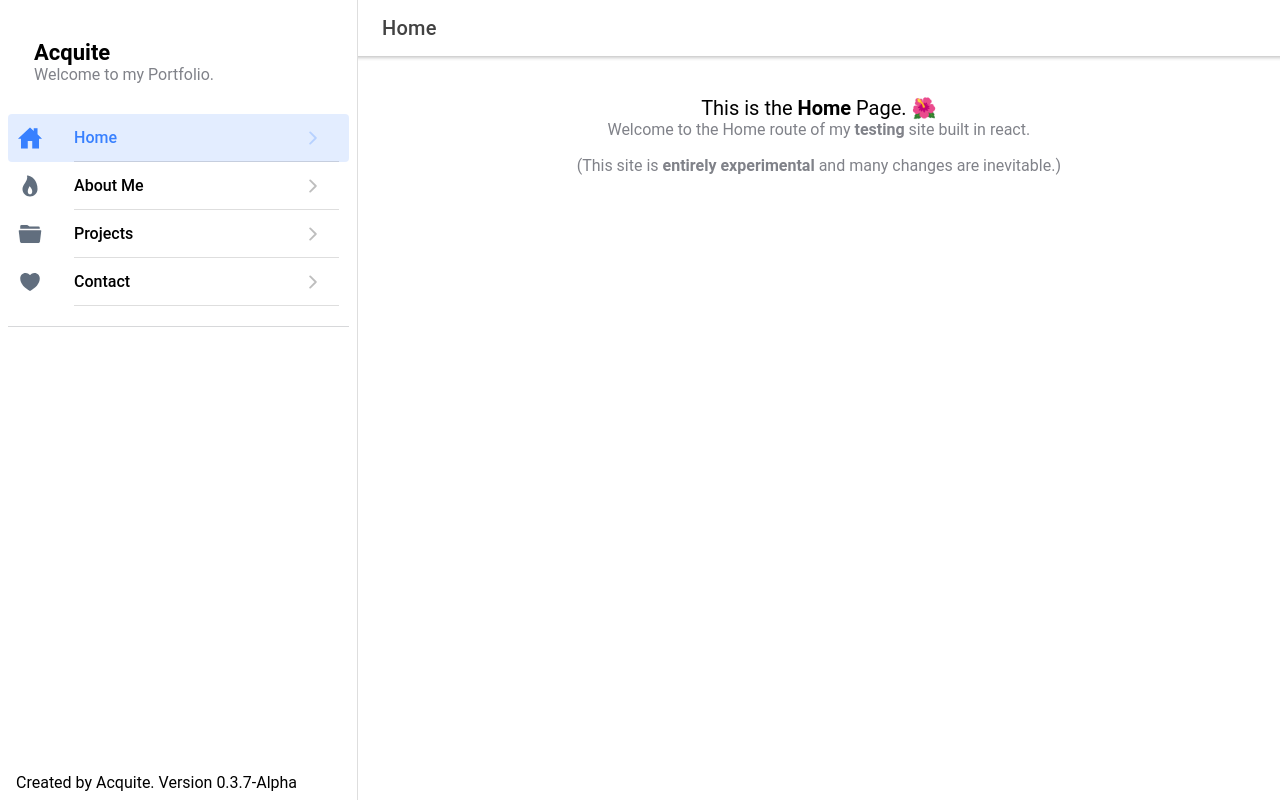
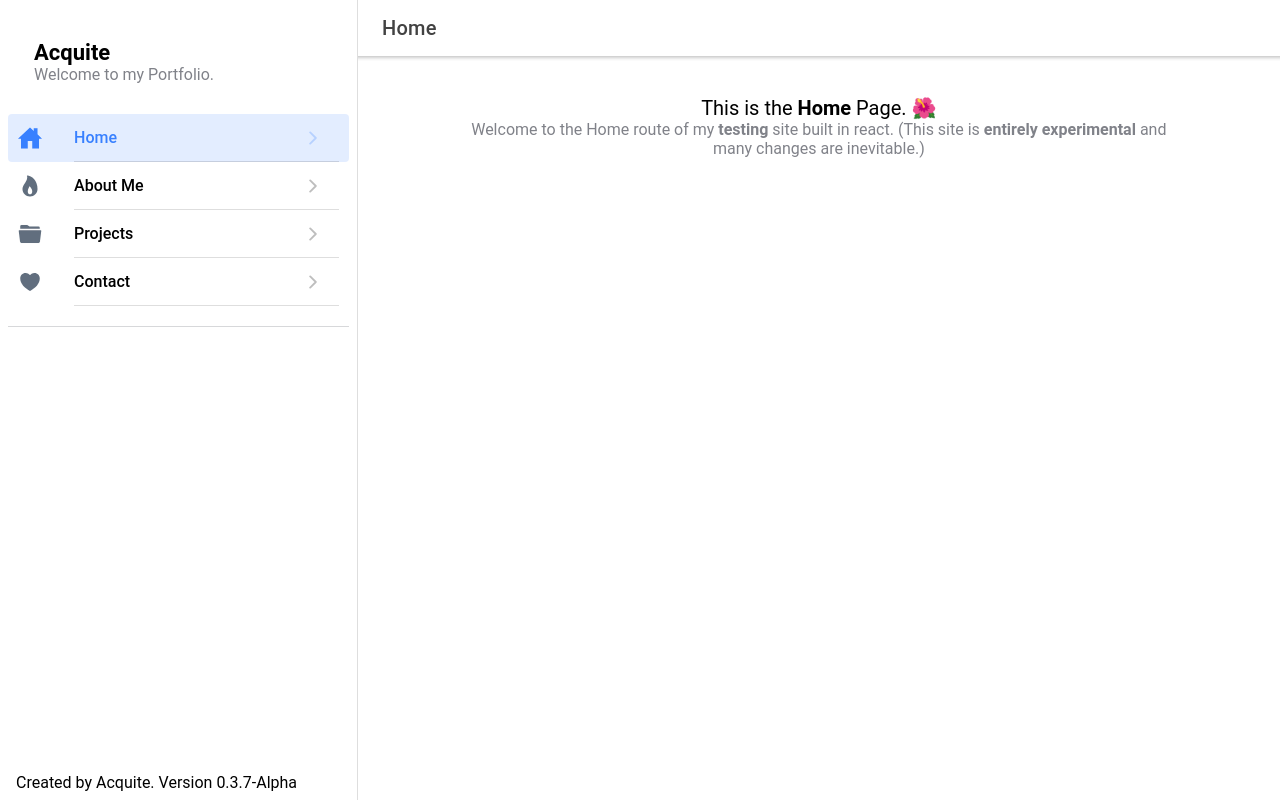
Before and after one commit to acquitelol/portfolio-react, a React (Create React App) app: page /home in a window 1280 px wide. Built offline with nearby package versions, Linux system fonts and the light colour scheme.

Commit message:
removed hr

```diff
--- a/src/pages/Home.tsx
+++ b/src/pages/Home.tsx
@@ -16,7 +16,6 @@ const Page: React.FC = () => {
                     </IonLabel> <br></br>
                     <IonNote id='sub' className='padding-custom'>
                         Welcome to the Home route of my <strong>testing</strong> site built in react.
-                        <hr />
                         (This site is <strong>entirely experimental</strong> and many changes are inevitable.)
                     </IonNote>
             </IonContent>
```
